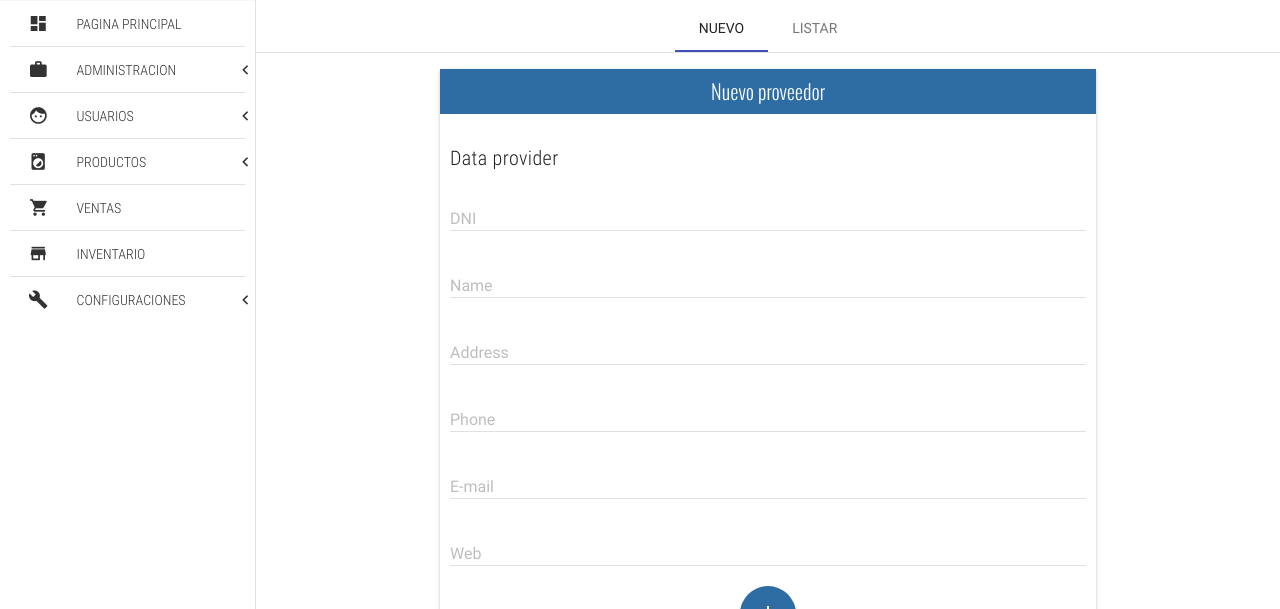
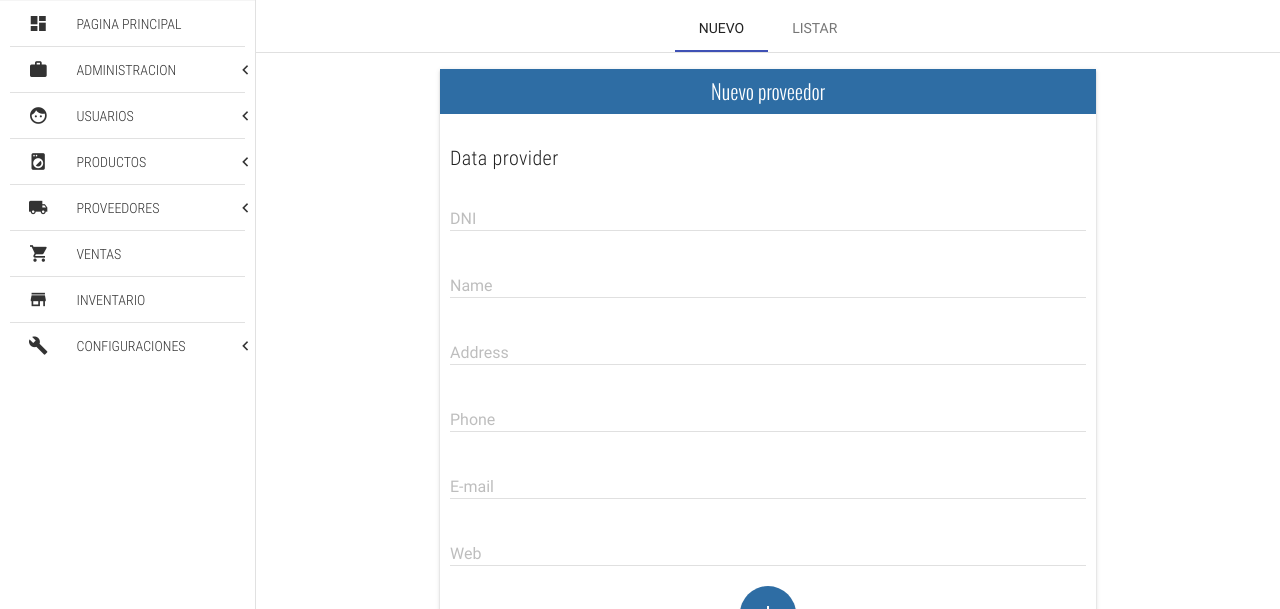
Before and after one commit to Jose-Maykol/ProyectoFinalPWEB2, a Django app: page /providers in a window 1280 px wide. Shown: the part 191-800 px from the top of the page. Run offline with Django 3.2, Linux system fonts and the light colour scheme; some libraries are stand-ins or nearby versions; some web fonts are replaced.

Commit message:
addProvider.html

```diff
--- a/Inventario/views.py
+++ b/Inventario/views.py
@@ -19,7 +19,7 @@ def addProvider(request):
             instancia = form.save(commit = False)
             instancia.save()
             return redirect('home')
-    return render(request, "", {'form' : form})
+    return render(request, "addProvider.html", {'form' : form})
 
 def editProvider(request, provider_id):
     instancia = Provider.objects.get(id = provider_id)
--- a/Templates/base.html
+++ b/Templates/base.html
@@ -171,16 +171,6 @@
 								</a>
 							</li>
 							<li class="full-width">
-								<a href="providers" class="full-width">
-									<div class="navLateral-body-cl">
-										<i class="zmdi zmdi-truck"></i>
-									</div>
-									<div class="navLateral-body-cr hide-on-tablet">
-										PROVEEDORES
-									</div>
-								</a>
-							</li>
-							<li class="full-width">
 								<a href="payments" class="full-width">
 									<div class="navLateral-body-cl">
 										<i class="zmdi zmdi-card"></i>
@@ -272,6 +262,41 @@
 					</li>
 					<li class="full-width divider-menu-h"></li>
 					<li class="full-width">
+						<a href="#" class="full-width btn-subMenu">
+							<div class="navLateral-body-cl">
+								<i class="zmdi zmdi-truck"></i>
+							</div>
+							<div class="navLateral-body-cr hide-on-tablet">
+								PROVEEDORES
+							</div>
+							<span class="zmdi zmdi-chevron-left"></span>
+						</a>
+						<ul class="full-width menu-principal sub-menu-options">
+							<li class="full-width">
+								<a href="addProvider
+								" class="full-width">
+									<div class="navLateral-body-cl">
+										<i class="zmdi zmdi-account"></i>
+									</div>
+									<div class="navLateral-body-cr hide-on-tablet">
+										AÑADIR
+									</div>
+								</a>
+							</li>
+							<li class="full-width">
+								<a href="#" class="full-width">
+									<div class="navLateral-body-cl">
+										<i class="zmdi zmdi-accounts"></i>
+									</div>
+									<div class="navLateral-body-cr hide-on-tablet">
+										EDITAR
+									</div>
+								</a>
+							</li>
+						</ul>
+					</li>
+					<li class="full-width divider-menu-h"></li>
+					<li class="full-width">
 						<a href="sales" class="full-width">
 							<div class="navLateral-body-cl">
 								<i class="zmdi zmdi-shopping-cart"></i>
```
Also changed, not shown: Templates/addProvider.html (added, +51 -0 lines), db.sqlite3.
